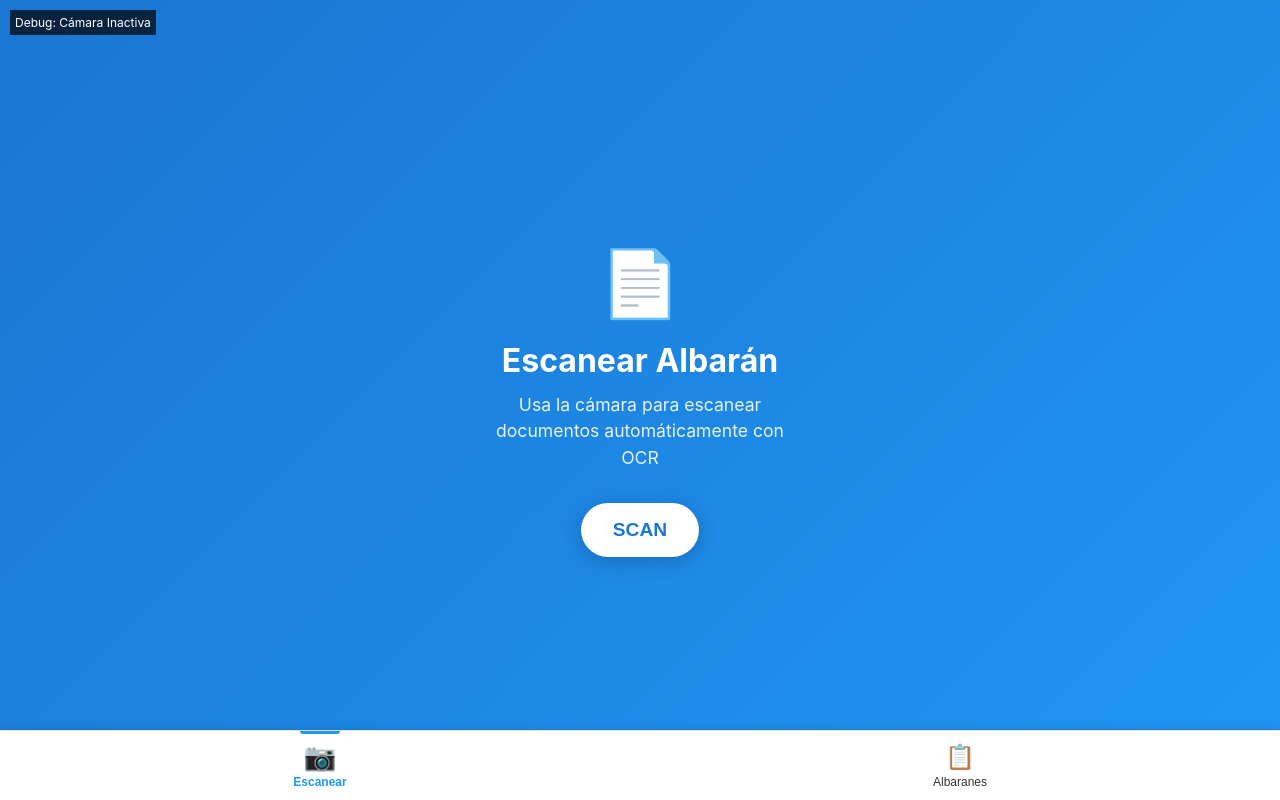
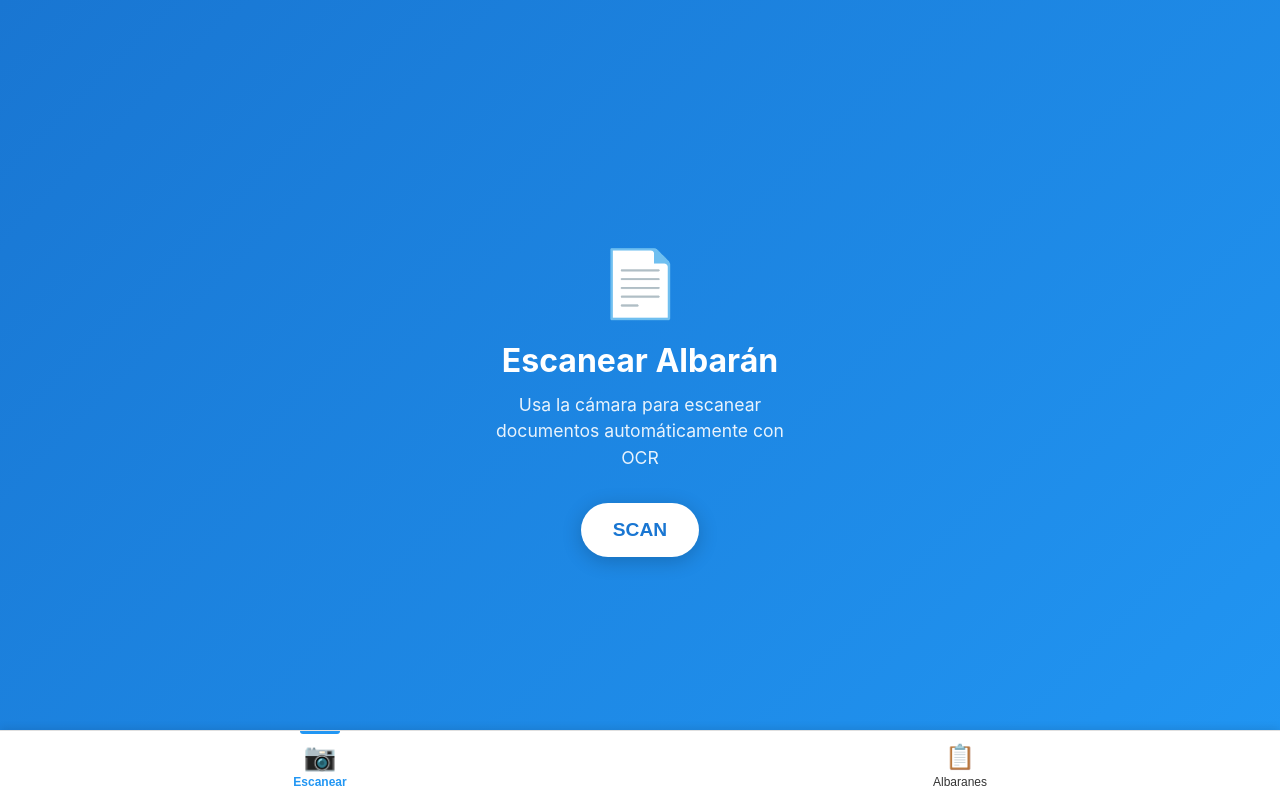
Before and after one commit to marianoromero/delivery-note-sheet, a React (Create React App) app: page / in a window 1280 px wide. Built offline with nearby package versions, Linux system fonts and the light colour scheme; the HTML template or start-up script is replaced by a standard one.

Commit message:
Notifications issues

```diff
--- a/src/App.tsx
+++ b/src/App.tsx
@@ -15,13 +15,34 @@ function App() {
     const albaran = albaranService.saveAlbaran(text, imageData);
     console.log('Albarán guardado:', albaran);
 
-    // Mostrar notificación
-    if ('Notification' in window && Notification.permission === 'granted') {
-      new Notification('Albarán escaneado', {
-        body: `Nuevo albarán guardado: ${albaran.processedData?.supplier || 'Sin proveedor'}`,
-        icon: '/logo192.png'
-      });
-    }
+    // Mostrar notificación usando Service Worker si está disponible
+    const showNotification = async () => {
+      try {
+        if ('serviceWorker' in navigator && 'Notification' in window) {
+          const registration = await navigator.serviceWorker.ready;
+          if (Notification.permission === 'granted') {
+            await registration.showNotification('Albarán escaneado', {
+              body: `Nuevo albarán guardado: ${albaran.processedData?.supplier || 'Sin proveedor'}`,
+              icon: '/logo192.png',
+              badge: '/logo192.png',
+              tag: 'albaran-scan',
+              renotify: true
+            });
+          }
+        } else if ('Notification' in window && Notification.permission === 'granted') {
+          // Fallback para navegadores sin Service Worker
+          new Notification('Albarán escaneado', {
+            body: `Nuevo albarán guardado: ${albaran.processedData?.supplier || 'Sin proveedor'}`,
+            icon: '/logo192.png'
+          });
+        }
+      } catch (error) {
+        console.log('Error al mostrar notificación:', error);
+        // Fallback silencioso - no mostrar notificación si hay error
+      }
+    };
+
+    showNotification();
 
     // Opcional: cambiar a la página de albaranes después de escanear
     // setCurrentPage('albaranes');
--- a/src/components/CameraScanner.tsx
+++ b/src/components/CameraScanner.tsx
@@ -139,18 +139,6 @@ const CameraScanner: React.FC<CameraScannerProps> = ({ onScanComplete }) => {
 
   return (
     <div className="camera-scanner">
-      <div style={{
-        position: 'absolute',
-        top: '10px',
-        left: '10px',
-        background: 'rgba(0,0,0,0.7)',
-        color: 'white',
-        padding: '5px',
-        fontSize: '12px',
-        zIndex: 9999
-      }}>
-        Debug: {isCameraActive ? 'Cámara Activa' : 'Cámara Inactiva'}
-      </div>
 
       {!isCameraActive ? (
         <div className="camera-start">
```
